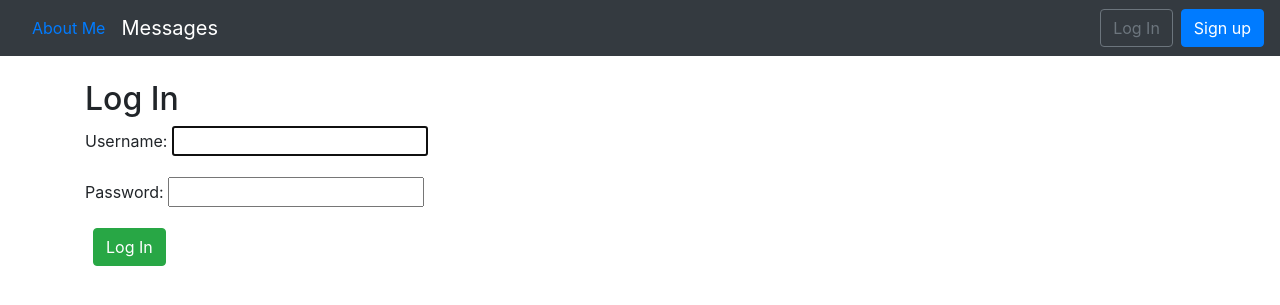
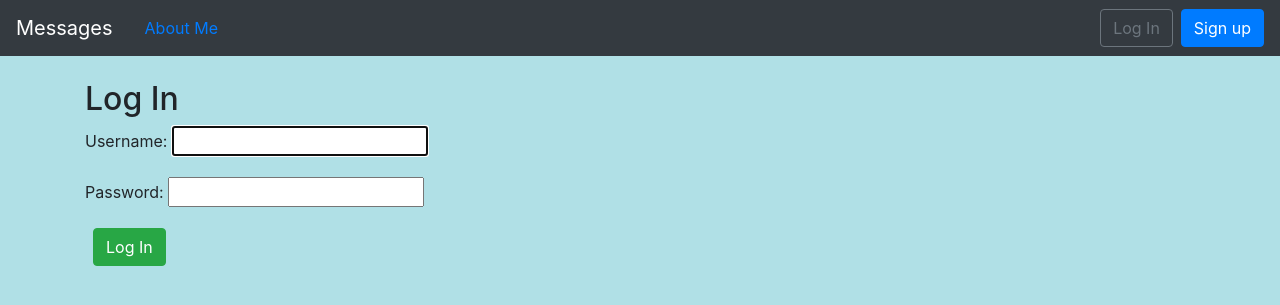
Before and after one commit to yogyam/Messagingapp, a Django app: a page that uses templates/base.html in a window 1280 px wide. Shown: the top 305 px of the page. Run offline with Django 3.2, Linux system fonts and the light colour scheme; some libraries are stand-ins or nearby versions.

Commit message:
update m app

```diff
--- a/templates/base.html
+++ b/templates/base.html
@@ -10,10 +10,10 @@
 
     <title>{% block title %}Messaging App{% endblock title %}</title>
   </head>
-  <body>
+  <body style="background-color:powderblue;">
     <nav class="navbar navbar-expand-md navbar-dark bg-dark mb-4">
+      <a class="navbar-brand" href="{% url 'home' %}">Messages</a>
       <a class="nav-link" href="{% url 'AboutMe' %}">About Me<span class="sr-only">(current)</span></a>
-      <a class="navbar-brand" href="{% url 'home' %}">Messages</a>
       {% if user.is_authenticated %}
         <ul class="navbar-nav mr-auto">
           <li class="nav-item"><a href="{% url 'article_new' %}">+ New</a></li>
```
Also changed, not shown: db.sqlite3.
